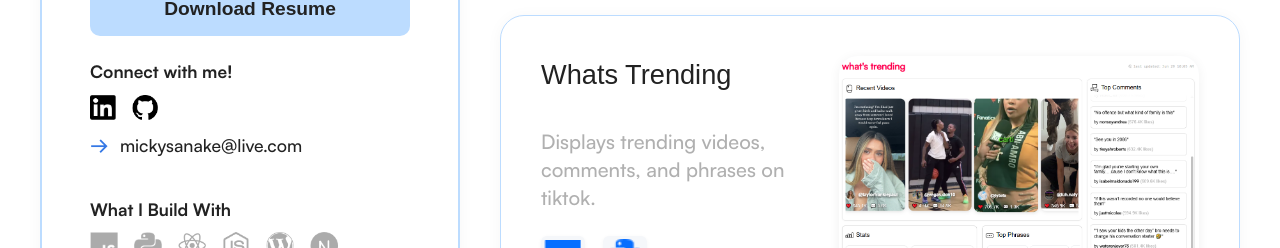
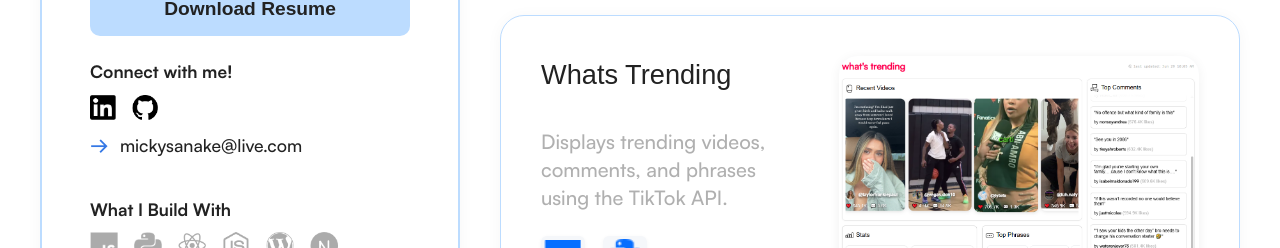
Before and after one commit to MichiasAsnake/2025-Portfolio, a React (Create React App) app: page / in a window 1280 px wide. Shown: the part 704-952 px from the top of the page. Built offline with nearby package versions, Linux system fonts and the light colour scheme; a web font is replaced by a local one.

Commit message:
Update RecentWork.js

```diff
--- a/src/components/RecentWork.js
+++ b/src/components/RecentWork.js
@@ -134,7 +134,7 @@
           <h2>My Recent Work</h2>
           <WorkCard
             title="Whats Trending"
-            desc="Displays trending videos, comments, and phrases on tiktok."
+            desc="Displays trending videos, comments, and phrases using the TikTok API."
             tags={[
               { src: "/js for card.png", alt: "JavaScript" },
               { src: "/python for card.png", alt: "Python" },
```
